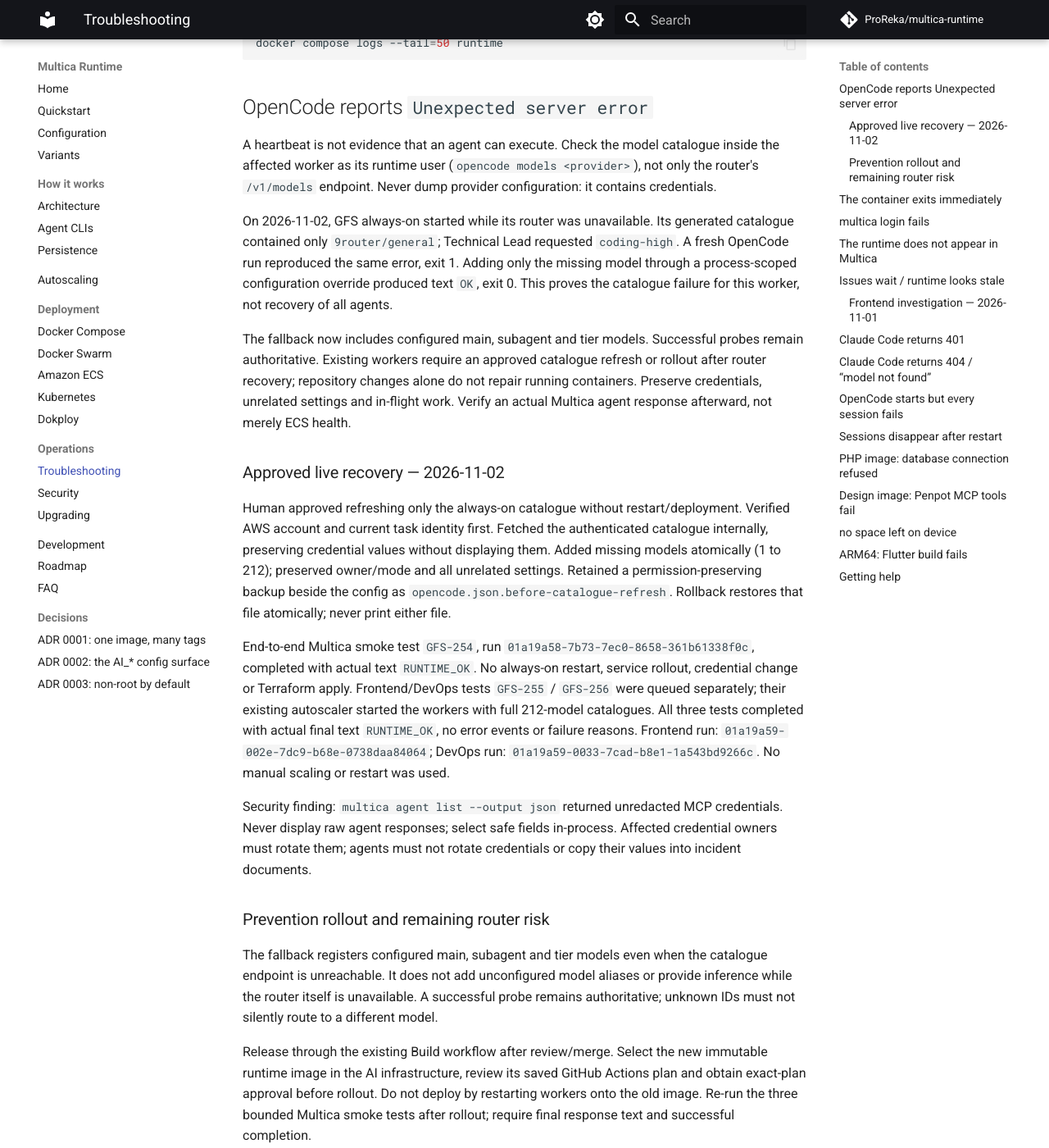
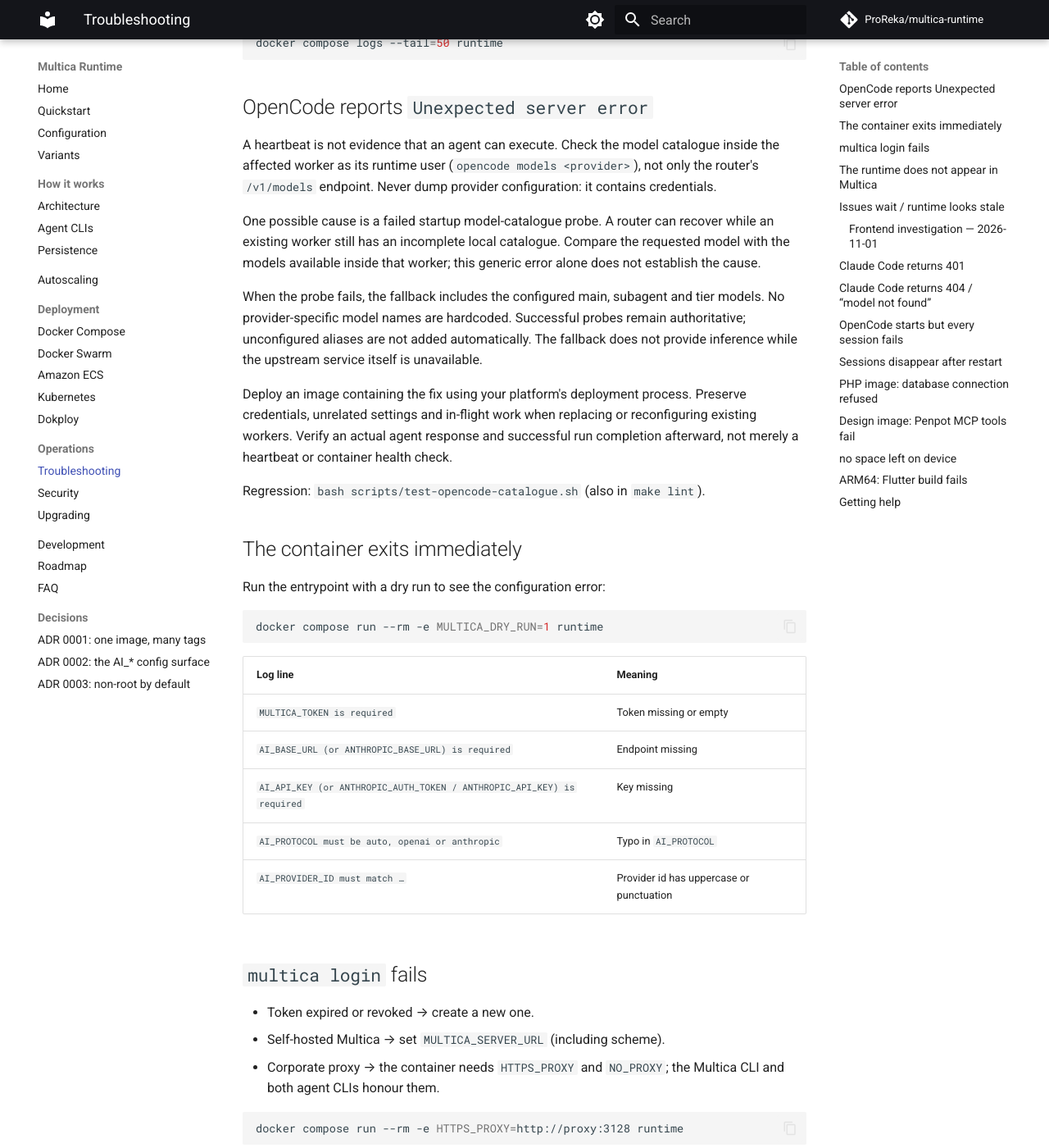
Before and after one commit to ProReka/multica-runtime, an MkDocs documentation site: the page built from docs/operations/troubleshooting.md, in a window 1280 px wide and 1400 px high, scrolled down 214 px. Shown: the whole window at 82% size. Built offline with MkDocs 1.6.1 and Material for MkDocs 9.7.7, drawn with Linux system fonts in a browser that asks for light colours; comment, search, counter and statistics services are not loaded; some of the changed text lies outside the part shown.

Commit message:
docs: keep catalogue recovery guidance deployment-neutral

```diff
--- a/docs/operations/troubleshooting.md
+++ b/docs/operations/troubleshooting.md
@@ -14,63 +14,20 @@
 not only the router's `/v1/models` endpoint. Never dump provider configuration:
 it contains credentials.
 
-On 2026-11-02, GFS always-on started while its router was unavailable. Its generated
-catalogue contained only `9router/general`; Technical Lead requested `coding-high`.
-A fresh OpenCode run reproduced the same error, exit 1. Adding only the missing
-model through a process-scoped configuration override produced text `OK`, exit 0.
-This proves the catalogue failure for this worker, not recovery of all agents.
+One possible cause is a failed startup model-catalogue probe. A router can recover
+while an existing worker still has an incomplete local catalogue. Compare the
+requested model with the models available inside that worker; this generic error
+alone does not establish the cause.
 
-The fallback now includes configured main, subagent and tier models. Successful
-probes remain authoritative. Existing workers require an approved catalogue
-refresh or rollout after router recovery; repository changes alone do not repair
-running containers. Preserve credentials, unrelated settings and in-flight work.
-Verify an actual Multica agent response afterward, not merely ECS health.
+When the probe fails, the fallback includes the configured main, subagent and tier
+models. No provider-specific model names are hardcoded. Successful probes remain
+authoritative; unconfigured aliases are not added automatically. The fallback
+does not provide inference while the upstream service itself is unavailable.
 
-### Approved live recovery — 2026-11-02
-
-Human approved refreshing only the always-on catalogue without restart/deployment.
-Verified AWS account and current task identity first. Fetched the authenticated
-catalogue internally, preserving credential values without displaying them.
-Added missing models atomically (1 to 212); preserved owner/mode and all unrelated
-settings. Retained a permission-preserving backup beside the config as
-`opencode.json.before-catalogue-refresh`. Rollback restores that file atomically;
-never print either file.
-
-End-to-end Multica smoke test `GFS-254`, run
-`01a19a58-7b73-7ec0-8658-361b61338f0c`, completed with actual text `RUNTIME_OK`.
-No always-on restart, service rollout, credential change or Terraform apply.
-Frontend/DevOps tests `GFS-255` / `GFS-256` were queued separately; their existing
-autoscaler started the workers with full 212-model catalogues. All three tests
-completed with actual final text `RUNTIME_OK`, no error events or failure reasons.
-Frontend run: `01a19a59-002e-7dc9-b68e-0738daa84064`; DevOps run:
-`01a19a59-0033-7cad-b8e1-1a543bd9266c`. No manual scaling or restart was used.
-
-Security finding: `multica agent list --output json` returned unredacted MCP
-credentials. Never display raw agent responses; select safe fields in-process.
-Affected credential owners must rotate them; agents must not rotate credentials
-or copy their values into incident documents.
-
-### Prevention rollout and remaining router risk
-
-The fallback registers configured main, subagent and tier models even when the
-catalogue endpoint is unreachable. It does not add unconfigured model aliases or
-provide inference while the router itself is unavailable. A successful probe
-remains authoritative; unknown IDs must not silently route to a different model.
-
-Release through the existing Build workflow after review/merge. Select the new
-immutable runtime image in the AI infrastructure, review its saved GitHub Actions
-plan and obtain exact-plan approval before rollout. Do not deploy by restarting
-workers onto the old image. Re-run the three bounded Multica smoke tests after
-rollout; require final response text and successful completion.
-
-Live ECS inspection confirmed two stopped router tasks with Headroom
-`OutOfMemoryError: container killed due to memory usage`, exit 137. The current
-Headroom hard limit is 1024 MiB inside a 3072 MiB task. Service-level memory
-utilization is not container headroom: spare task memory cannot bypass that hard
-limit. Increasing task memory alone is not a fix. Collect private per-container
-RSS/peak and Headroom component statistics before choosing a concurrency limit,
-cache change or memory increase. Preserve the router SQLite single-writer
-constraint; do not add replicas or overlapping deployment to hide the outage.
+Deploy an image containing the fix using your platform's deployment process.
+Preserve credentials, unrelated settings and in-flight work when replacing or
+reconfiguring existing workers. Verify an actual agent response and successful
+run completion afterward, not merely a heartbeat or container health check.
 
 Regression: `bash scripts/test-opencode-catalogue.sh` (also in `make lint`).
 
```
Also changed, not shown: 1 other file.
